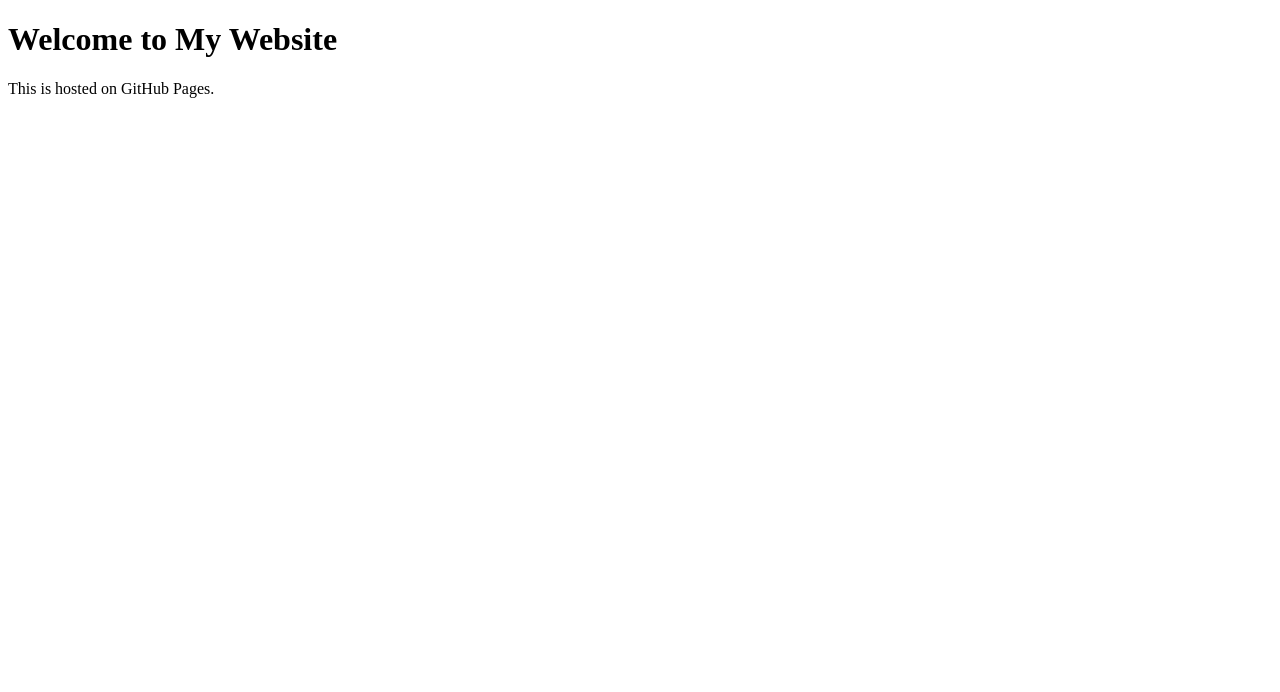
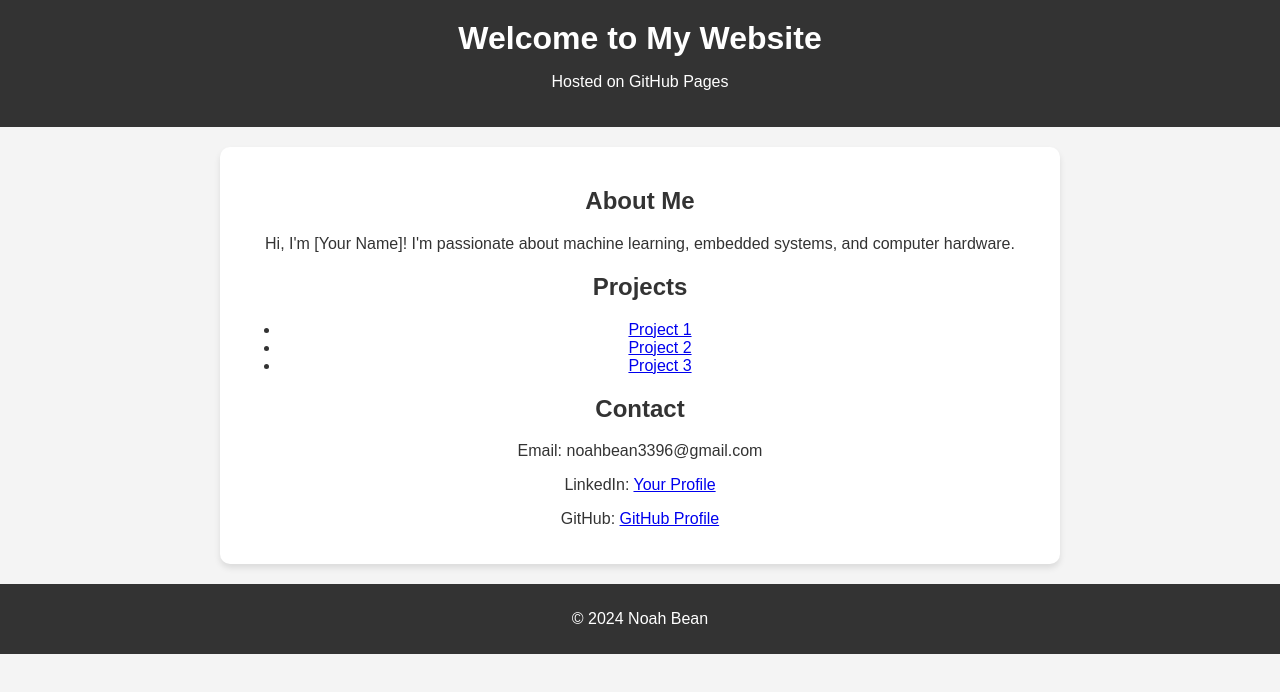
Before and after one commit to noahbean33/noahbean33.github.io, a plain HTML site: page index.html in a window 1280 px wide. Drawn offline with Linux system fonts and the light colour scheme.

Commit message:
Update index.html

```diff
--- a/index.html
+++ b/index.html
@@ -3,10 +3,34 @@
 <head>
     <meta charset="UTF-8">
     <meta name="viewport" content="width=device-width, initial-scale=1.0">
-    <title>My GitHub Pages Site</title>
+    <title>My GitHub Pages Website</title>
+    <link rel="stylesheet" href="style.css">
 </head>
 <body>
-    <h1>Welcome to My Website</h1>
-    <p>This is hosted on GitHub Pages.</p>
+    <header>
+        <h1>Welcome to My Website</h1>
+        <p>Hosted on GitHub Pages</p>
+    </header>
+
+    <div class="container">
+        <h2>About Me</h2>
+        <p>Hi, I'm [Your Name]! I'm passionate about machine learning, embedded systems, and computer hardware.</p>
+
+        <h2>Projects</h2>
+        <ul>
+            <li><a href="#">Project 1</a></li>
+            <li><a href="#">Project 2</a></li>
+            <li><a href="#">Project 3</a></li>
+        </ul>
+
+        <h2>Contact</h2>
+        <p>Email: noahbean3396@gmail.com</p>
+        <p>LinkedIn: <a href="https://www.linkedin.com/in/noah-bean-343612160/" target="_blank">Your Profile</a></p>
+        <p>GitHub: <a href="https://github.com/noahbean33" target="_blank">GitHub Profile</a></p>
+    </div>
+
+    <footer>
+        <p>&copy; 2024 Noah Bean</p>
+    </footer>
 </body>
 </html>
```
